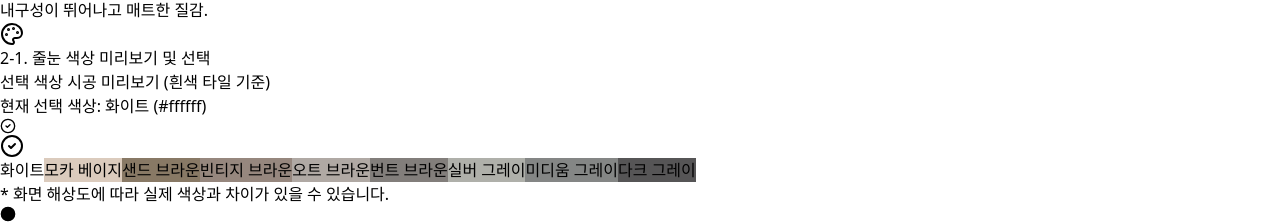
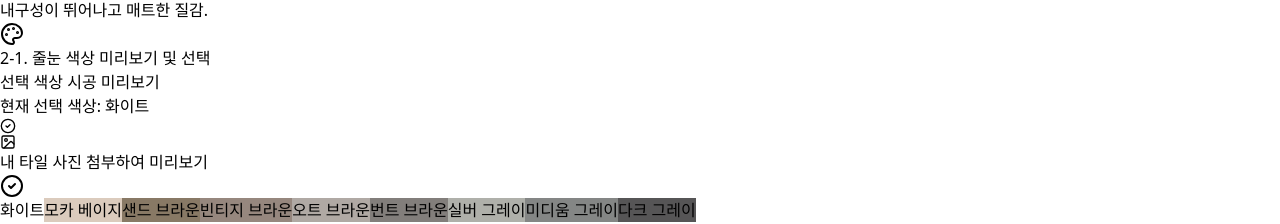
Before and after one commit to jsh5199-ai/julnun-web, a React (Vite) app: page / in a window 1280 px wide. Shown: the part 596-820 px from the top of the page. Built offline with nearby package versions, Linux system fonts and the light colour scheme.

Commit message:
수정완료

```diff
--- a/src/App.jsx
+++ b/src/App.jsx
@@ -304,23 +304,21 @@ const Accordion = ({ question, answer }) => {
 };
 
 // ⭐️ [확장된 컴포넌트] 색상 선택 팔레트 및 시뮬레이션 렌더링 ⭐️
-const ColorPalette = ({ selectedColorId, onSelect }) => {
+const ColorPalette = ({ selectedColorId, onSelect, onTileImageUpload, tileImageURL }) => {
     const selectedColorData = GROUT_COLORS.find(c => c.id === selectedColorId);
 
-    // 타일 본체 색상은 흰색으로 고정
+    // 타일 본체 색상은 기본적으로 흰색으로 고정
     const TILE_COLOR = '#ffffff';
 
-    // 🚨 [수정된 변수] 줄눈 선 너비 유지 🚨
     const GROUT_LINE_WIDTH = 12; // 줄눈 선 너비 (가운데 십자 모양의 굵기)
-    const TILE_DEMO_SIZE = 400;
     const lineHalf = GROUT_LINE_WIDTH / 2;
 
     const groutPattern = selectedColorData.code;
     const tilePattern = TILE_COLOR;
 
-    // 💡 [최종 수정] 음영 제거, 순수한 단색 채우기로 변경 💡
-
-    // 1. 가로줄 (to bottom) - 순수 단색 적용 (음영 제거)
+    // 💡 [최종 수정] 음영 제거, 순수한 단색 채우기로 변경 (교차점 조화롭게 연결) 💡
+
+    // 1. 가로줄 (to bottom) - 순수 단색 적용
     const horizontalGradient = `linear-gradient(to bottom,
                                     transparent 0%,
                                     transparent calc(50% - ${lineHalf}px),
@@ -329,7 +327,7 @@ const ColorPalette = ({ selectedColorId, onSelect }) => {
                                     transparent calc(50% + ${lineHalf}px),
                                     transparent 100%)`;
 
-    // 2. 세로줄 (to right) - 순수 단색 적용 (음영 제거)
+    // 2. 세로줄 (to right) - 순수 단색 적용
     const verticalGradient = `linear-gradient(to right,
                                     transparent 0%,
                                     transparent calc(50% - ${lineHalf}px),
@@ -338,6 +336,10 @@ const ColorPalette = ({ selectedColorId, onSelect }) => {
                                     transparent calc(50% + ${lineHalf}px),
                                     transparent 100%)`;
 
+    // 시뮬레이션 배경 스타일
+    const simulationBackgroundStyle = tileImageURL
+        ? { backgroundImage: `url(${tileImageURL})`, backgroundSize: 'cover', backgroundPosition: 'center' }
+        : { backgroundColor: TILE_COLOR };
 
     return (
         <div className='mt-5 pt-3 border-t border-gray-100 animate-fade-in'>
@@ -346,23 +348,24 @@ const ColorPalette = ({ selectedColorId, onSelect }) => {
             </h3>
 
             {/* 🚨🚨 줄눈 시뮬레이션 영역 (십자 줄눈선) 🚨🚨 */}
-            <div className={`p-4 rounded-lg shadow-lg mb-4 border border-gray-300 transition-all duration-300`} style={{ backgroundColor: TILE_COLOR }}>
-                <h4 className="text-sm font-semibold text-gray-700 mb-2">선택 색상 시공 미리보기 (흰색 타일 기준)</h4>
-
-                {/* ⭐️ 시뮬레이션 컨테이너: 타일 본체(흰색) 위에 줄눈선(선택 색상)을 덮습니다. ⭐️ */}
+            <div className={`p-4 rounded-lg shadow-lg mb-4 border border-gray-300 transition-all duration-300`} style={simulationBackgroundStyle}>
+                <h4 className="text-sm font-semibold text-gray-100 mb-2">선택 색상 시공 미리보기</h4>
+
+                {/* ⭐️ 시뮬레이션 컨테이너: 타일 본체(흰색 또는 업로드 이미지) 위에 줄눈선(선택 색상)을 덮습니다. ⭐️ */}
                 <div
                     className="w-full aspect-square max-h-40 mx-auto overflow-hidden relative border-2 border-gray-300 rounded-md"
                 >
 
-                    {/* 타일 베이스 (흰색으로 고정) */}
-                    <div className="absolute inset-0 bg-white"></div>
+                    {/* 타일 베이스 (업로드 이미지 위에 줄눈 선을 겹칠 준비) */}
+                    <div className="absolute inset-0" style={{ backgroundImage: simulationBackgroundStyle.backgroundImage, backgroundSize: simulationBackgroundStyle.backgroundSize, backgroundPosition: simulationBackgroundStyle.backgroundPosition }}></div>
 
                     {/* ⭐️ 줄눈 선 시뮬레이션 레이어 (가로+세로 1줄씩) ⭐️ */}
                     <div
                         className="absolute inset-0 opacity-100 transition-colors duration-300"
                         style={{
-                            backgroundColor: TILE_COLOR,
-                            // 🚨 [수정 완료] 음영 제거로 교차점 조화롭게 연결 🚨
+                            // 배경색을 TILE_COLOR로 설정하여 투명한 부분은 타일 본체 색상 또는 이미지의 일부가 비치도록 합니다.
+                            // 타일 이미지 위에 이 그라디언트가 겹쳐져 줄눈 선만 보이게 됩니다.
+                            backgroundColor: 'transparent',
                             backgroundImage: `${horizontalGradient}, ${verticalGradient}`,
                             backgroundSize: '100% 100%',
                             backgroundPosition: 'center center', // 중앙에 고정
@@ -376,13 +379,20 @@ const ColorPalette = ({ selectedColorId, onSelect }) => {
             </div>
             {/* 🚨🚨 줄눈 시뮬레이션 영역 끝 🚨🚨 */}
 
-
-            {/* 1. 선택된 색상 이름 표시 */}
-            <div className={`p-3 rounded-lg shadow-md mb-3 border border-gray-200`} style={{ backgroundColor: selectedColorData.code }}>
+            {/* ⭐️ [수정] 색상 코드 제거된 선택 색상 이름 표시 ⭐️ */}
+            <div className={`p-3 rounded-lg shadow-md mb-3 border border-gray-200`} style={{ backgroundColor: groutPattern }}>
                 <p className={`text-sm font-bold ${selectedColorData.isDark ? 'text-white' : 'text-gray-900'} flex items-center justify-between`}>
-                    <span className='truncate'>현재 선택 색상: {selectedColorData.label} ({selectedColorData.code})</span>
+                    <span className='truncate'>현재 선택 색상: {selectedColorData.label}</span>
                     <CheckCircle2 size={16} className={`ml-2 flex-shrink-0 ${selectedColorData.isDark ? 'text-amber-400' : 'text-indigo-700'}`}/>
                 </p>
+            </div>
+
+            {/* ⭐️ [신규 추가] 타일 이미지 업로드 버튼 ⭐️ */}
+            <div className='mb-4'>
+                <input type="file" id="tileFileInput" accept="image/*" onChange={onTileImageUpload} style={{ display: 'none' }} />
+                <label htmlFor="tileFileInput" className="w-full py-2.5 px-4 bg-indigo-600 text-white rounded-lg font-bold text-sm hover:bg-indigo-700 transition shadow-md cursor-pointer flex items-center justify-center gap-2">
+                    <ImageIcon size={16} /> 내 타일 사진 첨부하여 미리보기
+                </label>
             </div>
 
             {/* 2. 색상 선택 버튼 그리드 */}
@@ -421,6 +431,8 @@ export default function GroutEstimatorApp() {
   const [epoxyOption, setEpoxyOption] = useState('kerapoxy');
   // 🚨 [신규 상태] 독립적으로 색상 선택 상태 관리
   const [selectedGroutColor, setSelectedGroutColor] = useState(GROUT_COLORS[0].id); // 기본값: 화이트
+  // 🚨 [신규 상태] 타일 배경 이미지 URL 관리 🚨
+  const [tileImageURL, setTileImageURL] = useState(null);
   const [quantities, setQuantities] = useState(
     [...ALL_AREAS].reduce((acc, area) => ({ ...acc, [area.id]: 0 }), {})
   );
@@ -924,6 +936,20 @@ export default function GroutEstimatorApp() {
   const handleCloseToast = useCallback(() => {
     setShowToast(false);
   }, []);
+
+  // 🚨 [신규 핸들러] 타일 이미지 업로드 핸들러 🚨
+  const handleTileImageUpload = (event) => {
+    const file = event.target.files[0];
+    if (file) {
+      // FileReader를 사용하여 파일 URL 생성
+      const reader = new FileReader();
+      reader.onload = () => {
+        setTileImageURL(reader.result);
+        alert('✅ 타일 이미지가 성공적으로 업로드되었습니다!');
+      };
+      reader.readAsDataURL(file);
+    }
+  };
 
   // --- 기타 핸들러 (수정된 로직 적용) ---
   const handleImageSave = async () => {
@@ -1216,7 +1242,7 @@ export default function GroutEstimatorApp() {
           </div>
 
           {/* ⭐️ [신규 추가] 색상 선택 팔레트 (시뮬레이션 포함) ⭐️ */}
-          <ColorPalette selectedColorId={selectedGroutColor} onSelect={setSelectedGroutColor} />
+          <ColorPalette selectedColorId={selectedGroutColor} onSelect={setSelectedGroutColor} onTileImageUpload={handleTileImageUpload} tileImageURL={tileImageURL} />
 
           {/* --- 재료 상세 비교 버튼 영역 (유지) --- */}
           <div className="mt-5 pt-3 border-t border-gray-100 flex justify-center">
```
